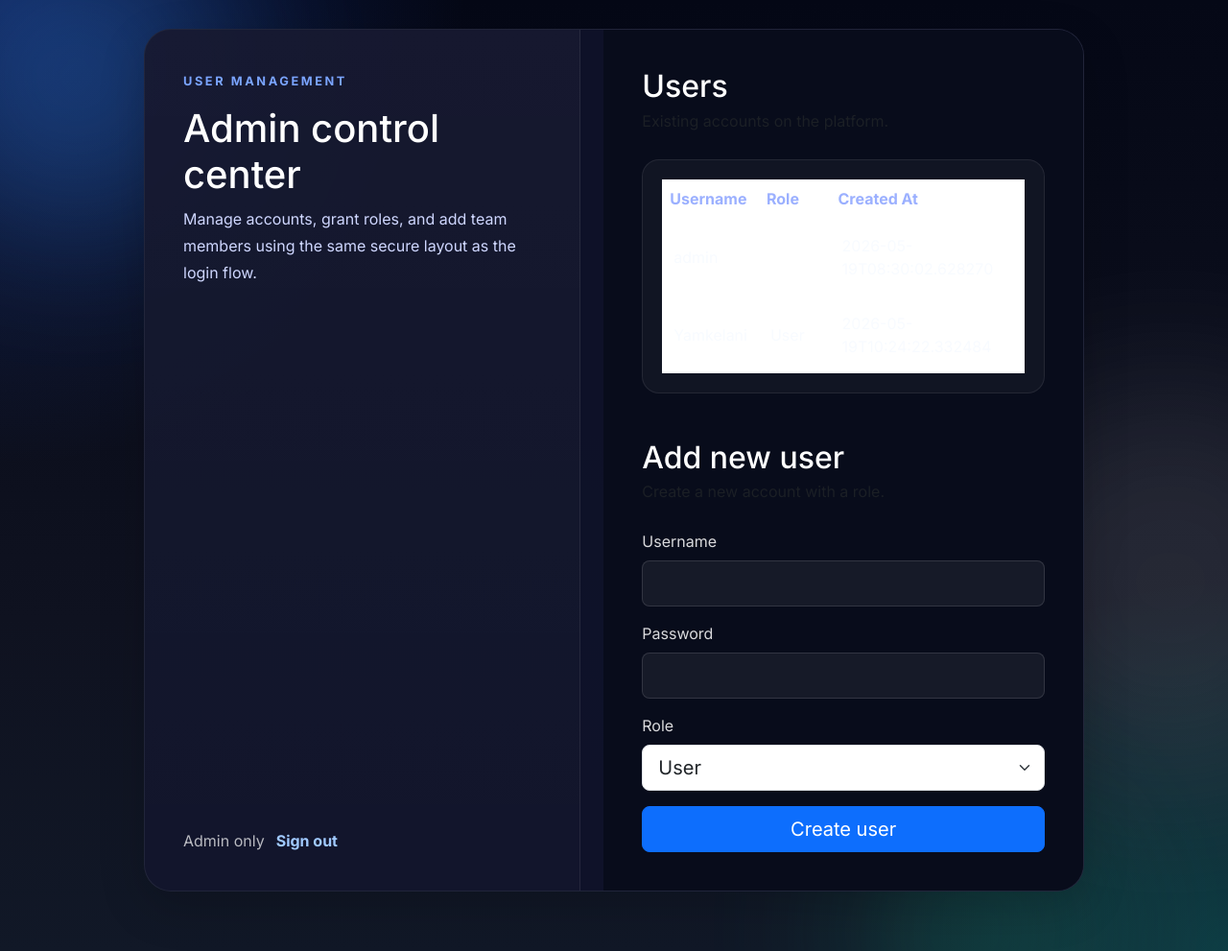
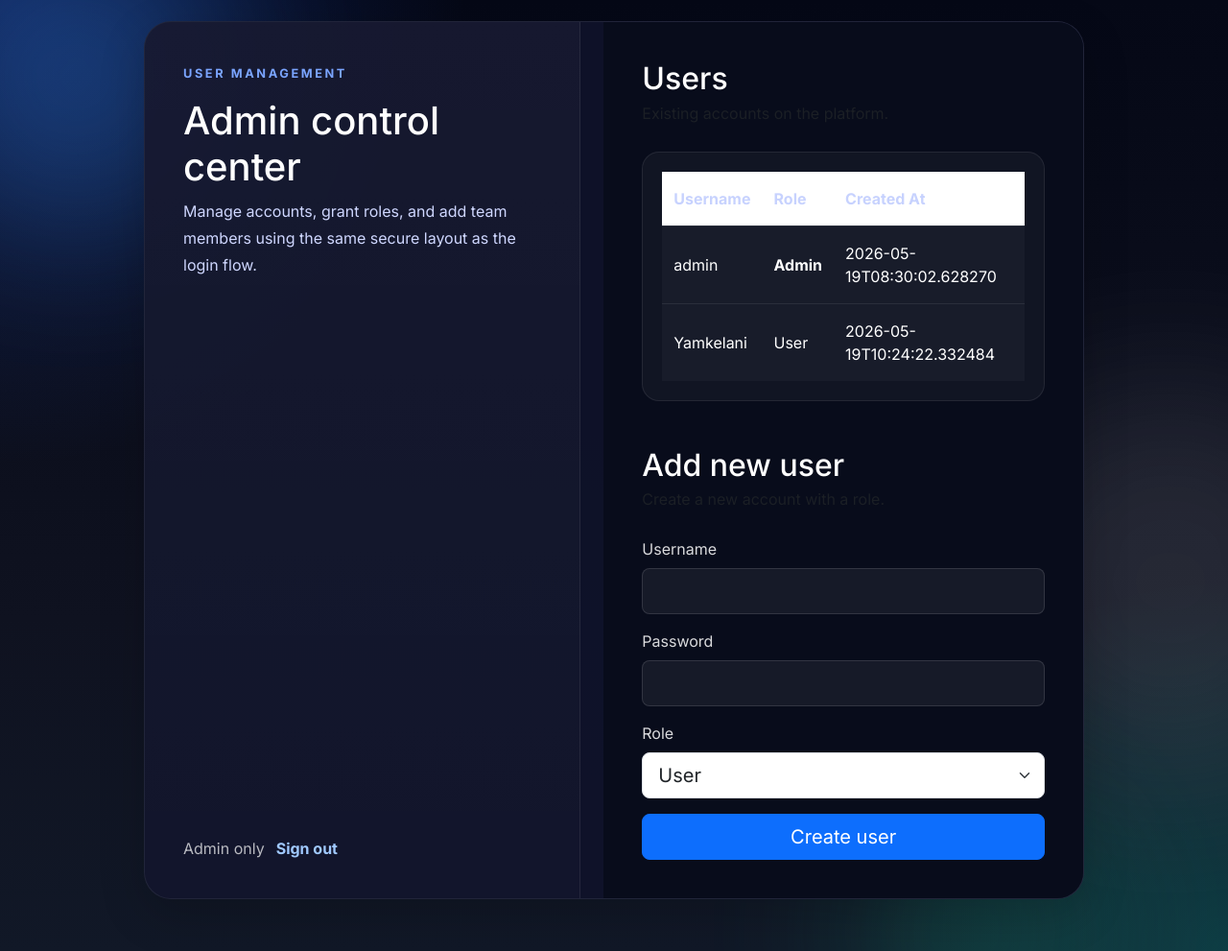
Before and after one commit to Yamkia/webnexagent, a Flask app: page /auth/users in a window 1280 px wide. Shown: the whole page at 96% size. Run offline with Flask 3, Linux system fonts and the light colour scheme; the visitor is signed in with stand-in values (Sample User, id 1); some libraries are stand-ins or nearby versions.

Commit message:
Strengthen admin users table text contrast

```diff
--- a/static/css/landing.css
+++ b/static/css/landing.css
@@ -634,18 +634,28 @@ body.manage-apps {
     border-bottom: 1px solid rgba(255,255,255,0.08);
 }
 
+.auth-table thead th,
 .auth-table tbody td {
-    color: #f8fbff;
+    color: #ffffff !important;
     padding: 1rem 0.75rem;
 }
 
+.auth-table thead th {
+    color: #c7d2fe !important;
+    font-weight: 700;
+}
+
 .auth-table tbody tr:hover td {
-    color: #ffffff;
+    color: #ffffff !important;
 }
 
 .auth-table tbody td.role-admin {
-    color: #ffffff;
+    color: #ffffff !important;
     font-weight: 700;
+}
+
+.auth-table tbody td {
+    background: rgba(255,255,255,0.03);
 }
 
 .auth-table tbody tr:last-child {
```
